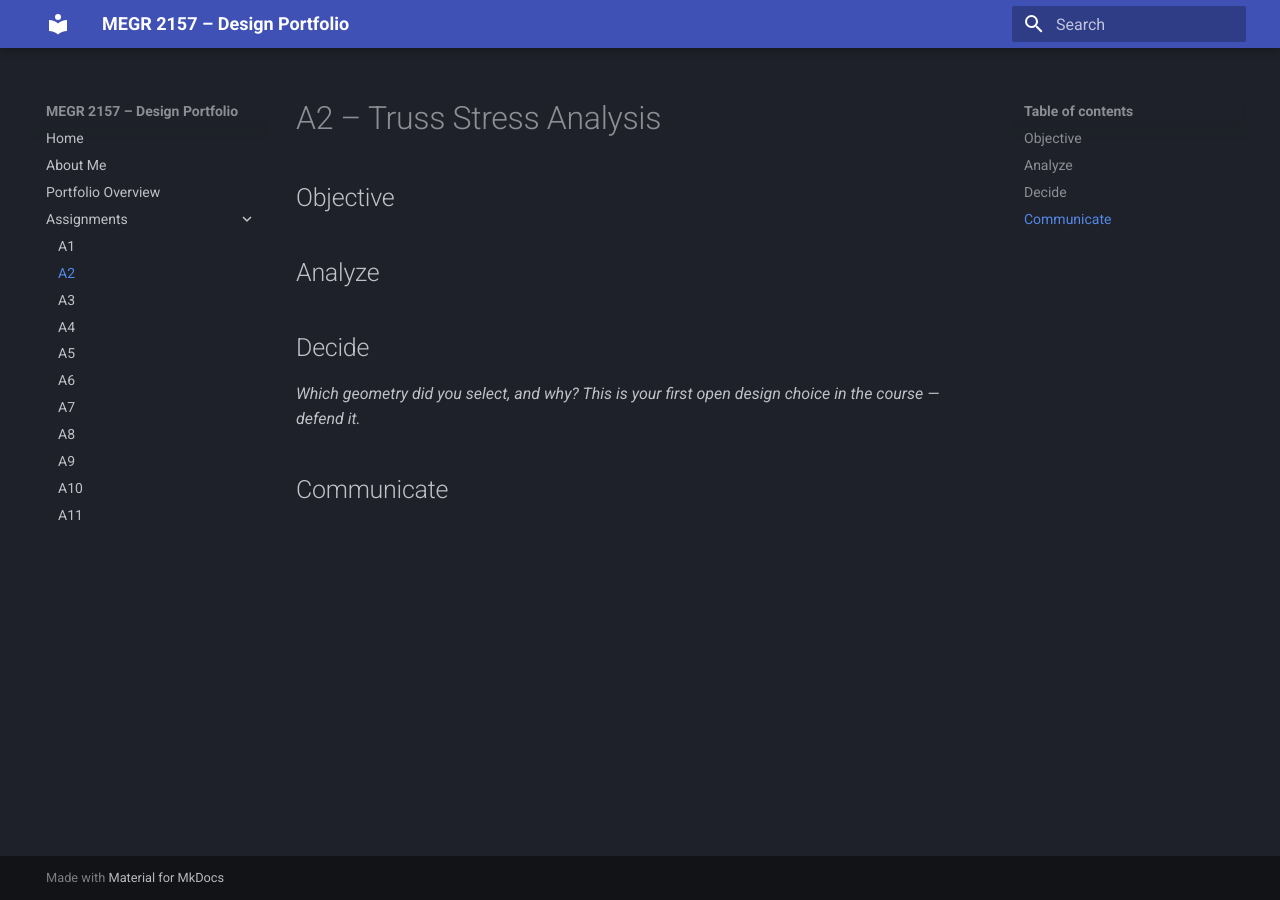
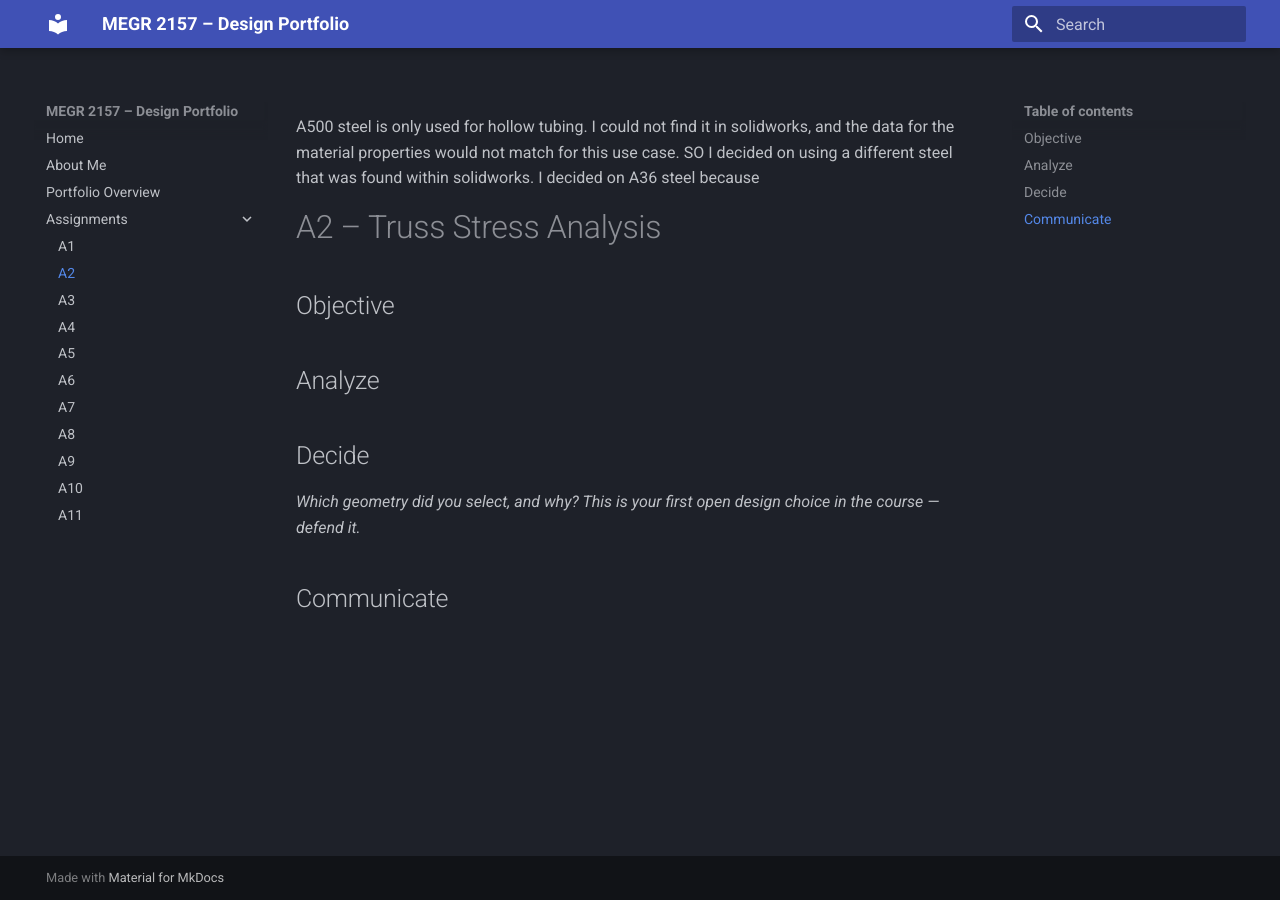
Before and after one commit to josef-chelala/megr2157-portfolio, an MkDocs documentation site: the page built from docs/assignments/A02/index.md, in a window 1280 px wide. Built offline with MkDocs 1.6.1 and Material for MkDocs 9.7.7, drawn with Linux system fonts in a browser that asks for light colours.

Commit message:
Update index.md

```diff
--- a/docs/assignments/A02/index.md
+++ b/docs/assignments/A02/index.md
@@ -1,3 +1,6 @@
+A500 steel is only used for hollow tubing. I could not find it in solidworks, and the data for the material properties would not match for this use case. SO I decided on using a different steel that was found within solidworks. I decided on A36 steel because
+
+
 # A2 – Truss Stress Analysis
 
 ## Objective
```
